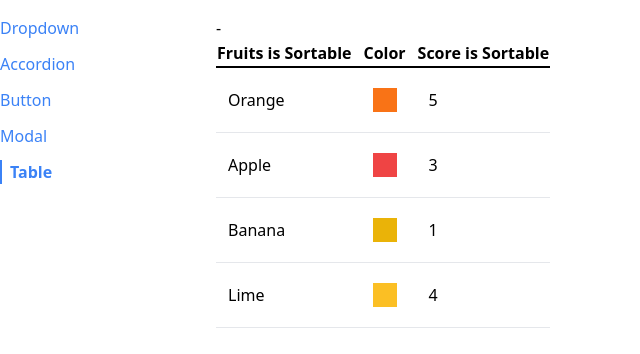
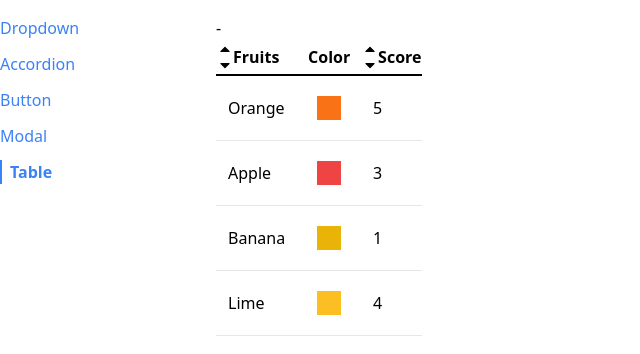
Before and after one commit to suriyaaap13/comps, a React (Create React App) app: page /table in a window 1280 px wide. Shown: the top 354 px of the page, without its empty margins (0-640 px from the left). Built offline with nearby package versions, Linux system fonts and the light colour scheme.

Commit message:
Set up functions to show respective arrows of sorting for a better user interface

```diff
--- a/src/components/SortableTable.js
+++ b/src/components/SortableTable.js
@@ -1,10 +1,15 @@
 import { useState } from "react";
 import Table from "./Table"
+import { FaCaretUp, FaCaretDown } from "react-icons/fa";
+// FaCaretUp FaCaretDown
+
 
 export default function SortableTable(props) {
 
     const [sortOrder, setSortOrder] = useState(null);
     const [sortBy, setSortBy] = useState(null);
+
+    const { config, data } = props;
 
     const handleClick = (label)=>{
 
@@ -26,6 +31,30 @@ export default function SortableTable(props) {
         }
     }
 
+    let sortedData = data;
+
+
+
+    const getIcons = (label)=>{
+        // <FaCaretUp/>
+        // <FaCaretDown/>
+        if(sortOrder === null || label !== sortBy){
+            return <>
+                <FaCaretUp/>
+                <FaCaretDown/>
+            </>
+        }
+
+        if(label === sortBy){
+            if(sortOrder === 'asc'){
+                return <FaCaretUp/>;
+            }else if(sortOrder === 'desc'){
+                return <FaCaretDown/>;
+            }
+        }
+
+    }
+
     const updatedConfig = props.config.map((column)=>{
 
         if(!column.sortValue){
@@ -34,7 +63,12 @@ export default function SortableTable(props) {
         return {
             ...column,
             header: () =>
-            <th onClick = {()=>handleClick(column.label)}>{column.label} is Sortable</th>
+            <th className="flex items-center" onClick = {()=>handleClick(column.label)}>
+                <div>
+                    {getIcons(column.label)}
+                </div>
+                {column.label}
+            </th>
         };
     }
 
```
